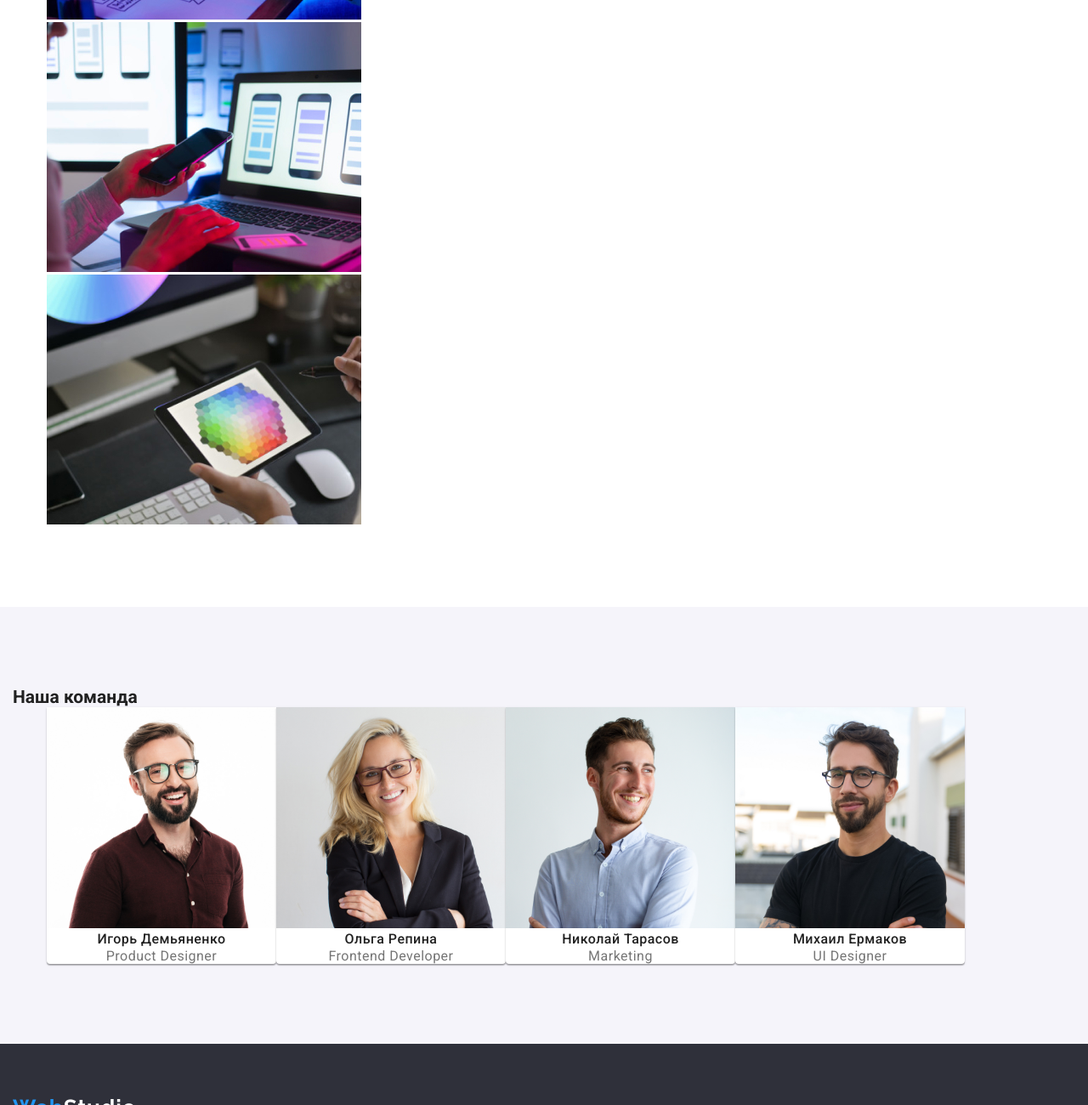
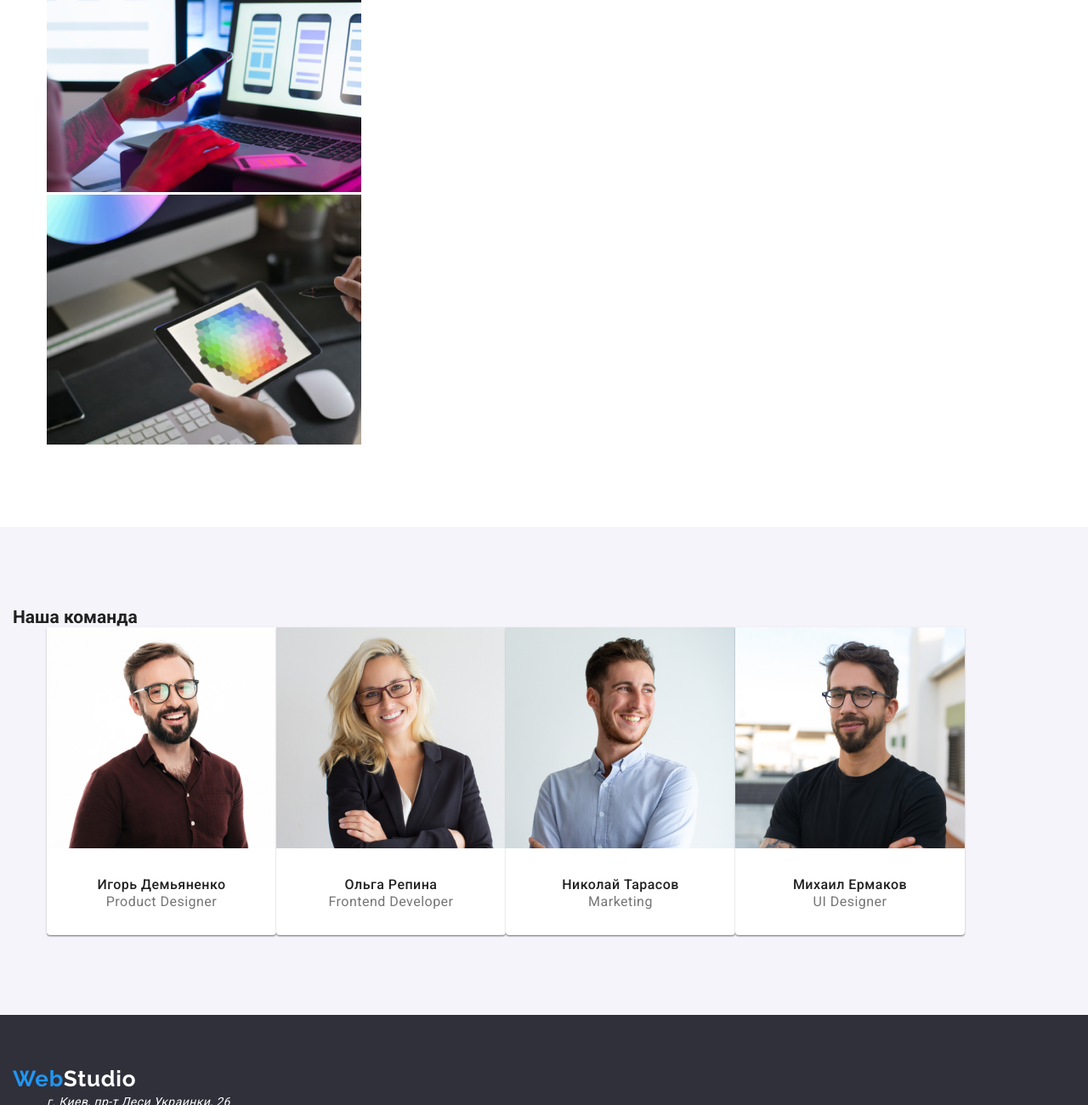
Before and after one commit to MaksymPavlichenko/goit-markup-hw-03, a plain HTML site: page index.html in a window 1280 px wide. Shown: the part 1476-2776 px from the top of the page at 85% size. Drawn offline with nearby package versions, Linux system fonts and the light colour scheme.

Commit message:
addings to team part

```diff
--- a/index.html
+++ b/index.html
@@ -85,23 +85,31 @@
                 <ul class="team-member list">
                     <li class="team-member-discription">
                         <img src="img/img.jpg" alt="Игорь Демьяненко" width="270"/>
+                        <div class="team-member-item">
                             <h3 class="team-member-name">Игорь Демьяненко</h3>
                             <p lang="en" class="team-member-post">Product Designer</p>
+                        </div>
                     </li>
                     <li class="team-member-discription">
                         <img src="img/img-2.jpg" alt="Ольга Репина" width="270"/>
+                        <div class="team-member-item">
                             <h3 class="team-member-name">Ольга Репина</h3>
                             <p lang="en" class="team-member-post">Frontend Developer</p>
+                        </div>
                     </li>
                     <li class="team-member-discription">
                         <img src="img/img-3.jpg" alt="Николай Тарасов" width="270"/>
+                        <div class="team-member-item">
                             <h3 class="team-member-name">Николай Тарасов</h3>
                             <p lang="en" class="team-member-post">Marketing</p>
+                        </div>
                     </li>
                     <li class="team-member-discription">
                         <img src="img/img-4.jpg" alt="Михаил Ермаков" width="270"/>
+                        <div class="team-member-item">
                             <h3 class="team-member-name">Михаил Ермаков</h3>
                             <p lang="en" class="team-member-post">UI Designer</p>
+                        </div>
                     </li>
                 </ul>
             </div>
--- a/styles/styles.css
+++ b/styles/styles.css
@@ -188,6 +188,9 @@ ul {
 
 /*----Работы----*/
 
+.section.work {
+    padding-top: 0px;
+}
 
 .work-title {
     font-weight: 700;
@@ -218,6 +221,12 @@ ul {
     0px 2px 1px rgba(0, 0, 0, 0.2);
     border-radius: 0px 0px 4px 4px;
 }
+
+.team-member-item {
+    padding-top: 30px;
+    padding-bottom: 30px;
+  }
+
 
 .team-member-name{
     font-weight: 500;
```
Lines whose indentation alone changed are shown as unchanged.
